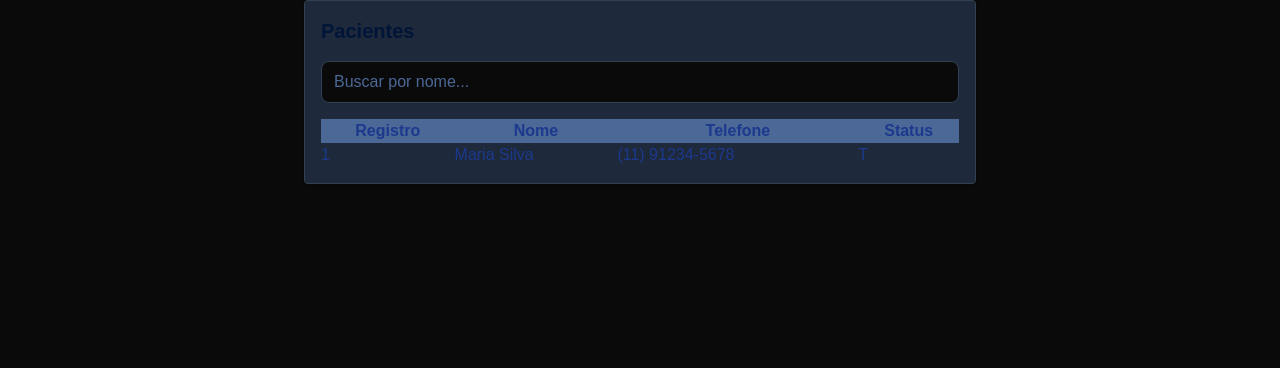
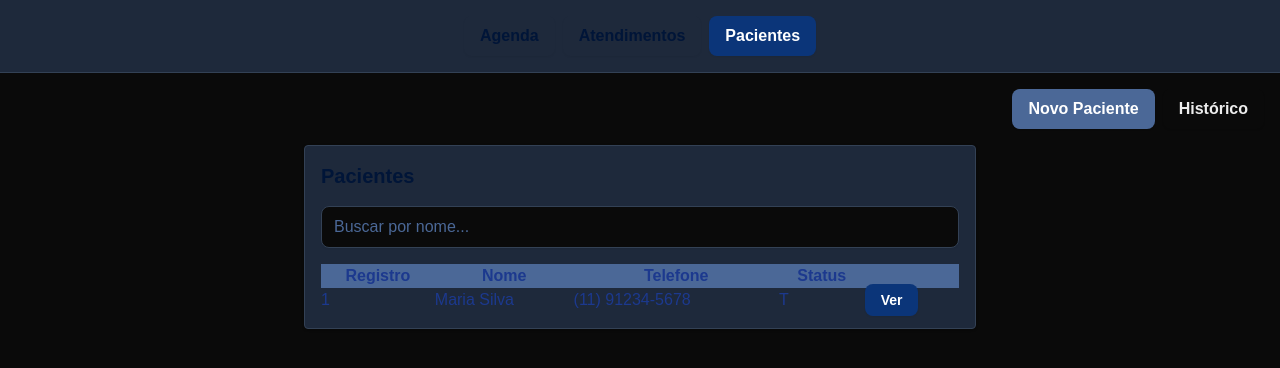
Before and after one commit to ammtsz/scp_frontend, a Next.js app: page /patients in a window 1280 px wide. Shown: the top 368 px of the page. Built offline with nearby package versions, Linux system fonts and the light colour scheme.

Commit message:
feat: add .button-link style and use for go back buttons; improve tab navigation and layout for patient actions

```diff
--- a/src/app/globals.css
+++ b/src/app/globals.css
@@ -85,7 +85,7 @@ body {
 }
 
 .button, button {
-  width: 100%;
+  /* width: 100%; */
   padding: 0.5rem 1rem;
   font-weight: 600;
   border-radius: 0.5rem;
@@ -109,3 +109,18 @@ body {
 .button-secondary:hover {
   background: var(--primary);
 }
+
+.button-link {
+  background: none;
+  color: var(--primary);
+  border: none;
+  box-shadow: none;
+  padding: 0.5rem 0.5rem;
+  font-weight: 600;
+  border-radius: 0.5rem;
+  transition: color 0.2s, background 0.2s;
+  cursor: pointer;
+}
+.button-link:hover {
+  color: var(--primary-dark);
+}
--- a/src/app/layout.tsx
+++ b/src/app/layout.tsx
@@ -1,6 +1,7 @@
 import type { Metadata } from "next";
 import { Geist, Geist_Mono } from "next/font/google";
 import "./globals.css";
+import TabNav from "@/components/TabNav/TabNav";
 
 const geistSans = Geist({
   variable: "--font-geist-sans",
@@ -27,7 +28,8 @@ export default function RootLayout({
       <body
         className={`${geistSans.variable} ${geistMono.variable} antialiased bg-[color:var(--background)] text-[color:var(--foreground)]`}
       >
-        {children}
+        <TabNav />
+        <main className="w-full min-h-screen p-4">{children}</main>
       </body>
     </html>
   );
--- a/src/app/patients/[id]/page.tsx
+++ b/src/app/patients/[id]/page.tsx
@@ -1,8 +1,15 @@
 "use client";
 
-import PatientForm from "@/components/PatientForm/PatientForm";
+import Link from "next/link";
 
 export default function EditPatientPage() {
   // TODO: Load patient data by ID
-  return <PatientForm />;
+  return (
+    <div>
+      <Link href="/patients" className="button-link mb-4 inline-block w-auto">
+        ← Voltar
+      </Link>
+      Page under construction. Please check back later.
+    </div>
+  );
 }
--- a/src/app/patients/history/page.tsx
+++ b/src/app/patients/history/page.tsx
@@ -1,7 +1,15 @@
 "use client";
 
 import TreatmentHistory from "@/components/TreatmentHistory/TreatmentHistory";
+import Link from "next/link";
 
 export default function PatientHistoryPage() {
-  return <TreatmentHistory />;
+  return (
+    <div>
+      <Link href="/patients" className="button-link mb-4 inline-block w-auto">
+        ← Voltar
+      </Link>
+      <TreatmentHistory />
+    </div>
+  );
 }
--- a/src/app/patients/new/page.tsx
+++ b/src/app/patients/new/page.tsx
@@ -1,7 +1,15 @@
 "use client";
 
 import PatientForm from "@/components/PatientForm/PatientForm";
+import Link from "next/link";
 
 export default function NewPatientPage() {
-  return <PatientForm />;
+  return (
+    <div>
+      <Link href="/patients" className="button-link mb-4 inline-block w-auto">
+        ← Voltar
+      </Link>
+      <PatientForm />
+    </div>
+  );
 }
--- a/src/app/patients/page.tsx
+++ b/src/app/patients/page.tsx
@@ -1,5 +1,18 @@
-import PatientList from '@/components/PatientList/PatientList';
+import PatientList from "@/components/PatientList/PatientList";
+import Link from "next/link";
 
 export default function PatientsPage() {
-  return <PatientList />;
+  return (
+    <div>
+      <div className="flex flex-wrap gap-2 mb-4 justify-end">
+        <Link href="/patients/new" className="button button-secondary">
+          Novo Paciente
+        </Link>
+        <Link href="/patients/history" className="button">
+          Histórico
+        </Link>
+      </div>
+      <PatientList />
+    </div>
+  );
 }
--- a/src/components/PatientList/PatientList.tsx
+++ b/src/components/PatientList/PatientList.tsx
@@ -2,6 +2,7 @@
 
 import React, { useState, useEffect } from "react";
 import { Patient } from "@/types/patient";
+import Link from "next/link";
 
 // Mock data for demonstration
 const mockPatients: Patient[] = [
@@ -67,6 +68,7 @@ const PatientList: React.FC = () => {
             <th>Nome</th>
             <th>Telefone</th>
             <th>Status</th>
+            <th></th>
           </tr>
         </thead>
         <tbody>
@@ -76,6 +78,14 @@ const PatientList: React.FC = () => {
               <td>{p.name}</td>
               <td>{p.phone}</td>
               <td>{p.status}</td>
+              <td>
+                <Link
+                  href={`/patients/${p.id}`}
+                  className="button button-primary py-1 px-2 w-auto min-w-0 text-sm"
+                >
+                  Ver
+                </Link>
+              </td>
             </tr>
           ))}
         </tbody>
--- /dev/null
+++ b/src/components/TabNav/TabNav.tsx
@@ -0,0 +1,35 @@
+"use client";
+
+import Link from "next/link";
+import { usePathname } from "next/navigation";
+
+const tabs = [
+  { href: "/agenda", label: "Agenda" },
+  { href: "/attendance", label: "Atendimentos" },
+  { href: "/patients", label: "Pacientes" },
+];
+
+export default function TabNav() {
+  const pathname = usePathname();
+  return (
+    <nav className="w-full flex flex-row gap-2 items-center justify-center py-4 px-2 bg-[color:var(--surface)] border-b border-[color:var(--border)] z-20 sticky top-0">
+      {tabs.map((tab) => {
+        const isActive = pathname.startsWith(tab.href);
+        return (
+          <Link
+            key={tab.href}
+            href={tab.href}
+            className={`button text-center px-6 py-2 rounded-b-none border-b-4 transition-all duration-150 ${
+              isActive
+                ? "button-primary border-b-[color:var(--primary-dark)] shadow-none"
+                : "bg-transparent text-[color:var(--primary-dark)] border-b-transparent hover:bg-[color:var(--primary-light)]"
+            }`}
+            aria-current={isActive ? "page" : undefined}
+          >
+            {tab.label}
+          </Link>
+        );
+      })}
+    </nav>
+  );
+}
```
